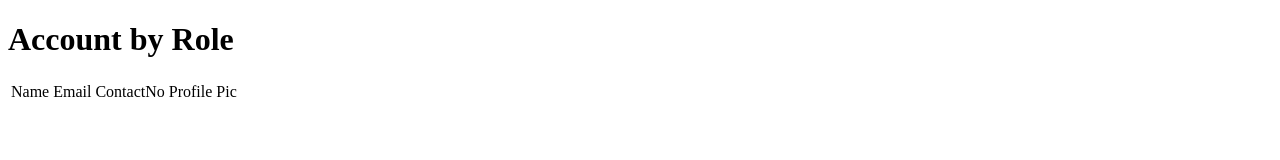
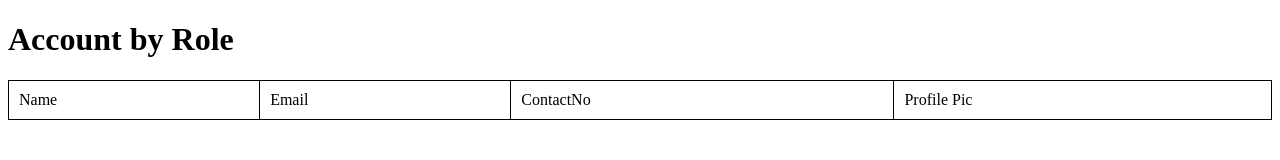
Before and after one commit to aaneeskhan/javascript-training, a plain HTML site: page src/Acconts/account-by-role.html in a window 1280 px wide. Drawn offline with Linux system fonts and the light colour scheme; no server answers.

Commit message:
Update accounts
i have modified table and added some css to it....

```diff
--- a/src/Acconts/account-by-role.html
+++ b/src/Acconts/account-by-role.html
@@ -4,6 +4,24 @@
     <meta charset="UTF-8">
     <meta name="viewport" content="width=device-width, initial-scale=1.0">
     <title>Document</title>
+    <style>
+        table{
+            width: 100%;
+        }
+        table, th, td {
+            border: 1px solid black;
+            border-collapse: collapse;
+        }
+        th, td {
+            padding: 10px;
+        }
+        img{
+            width: 50px;
+            height: 50px;
+            object-fit: cover;
+        }
+
+    </style>
 </head>
 <body>
        <div>
@@ -23,7 +41,7 @@
 
     <script>
             const baseUrl='https://trekdekashmirapi.logichubss.com/';
-            function loadAccounts() {
+            function loadAccountsInfomations() {
               fetch(baseUrl+'api/accounts/by-role?userRole=1', {
                     method:'GET'
                 }).then(response=>{
@@ -51,7 +69,7 @@
                 })
             }
 
-            loadAccounts();
+            loadAccountsInfomations();
 
     </script>
 </body>
```
